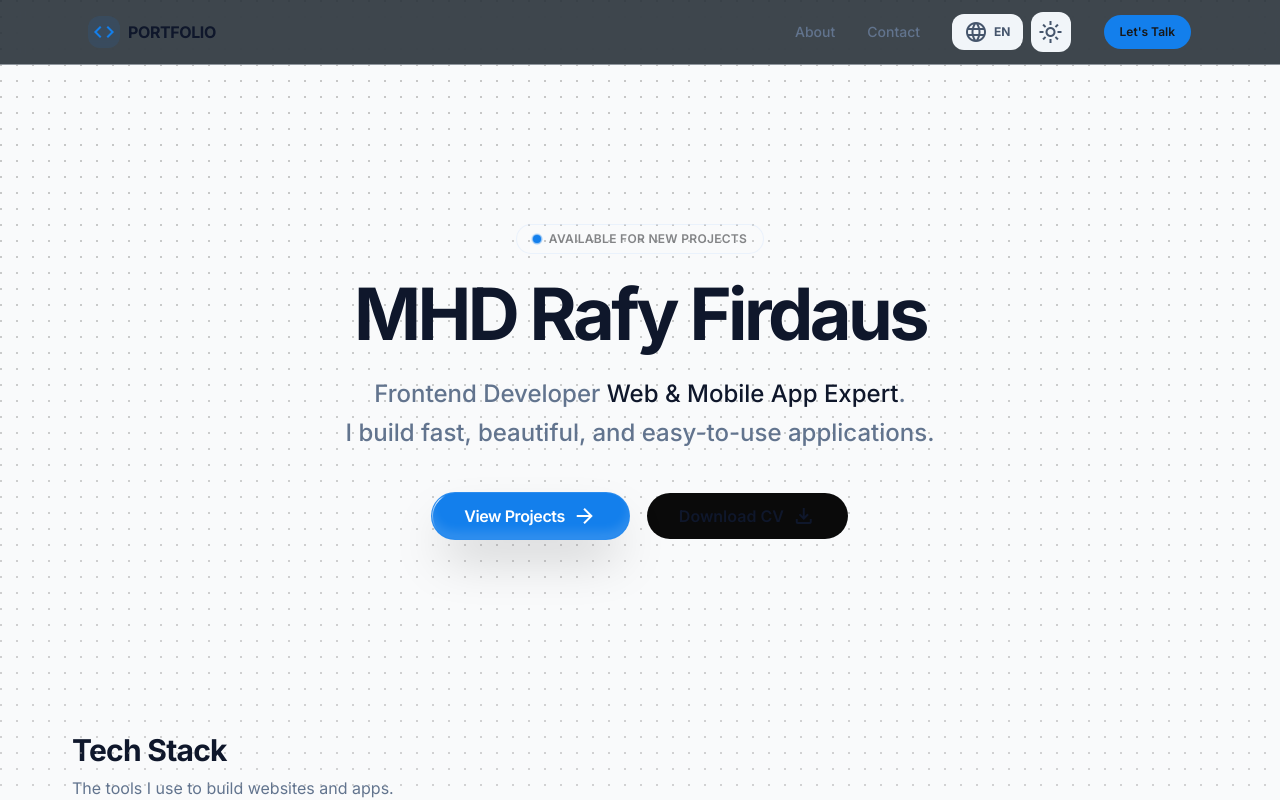
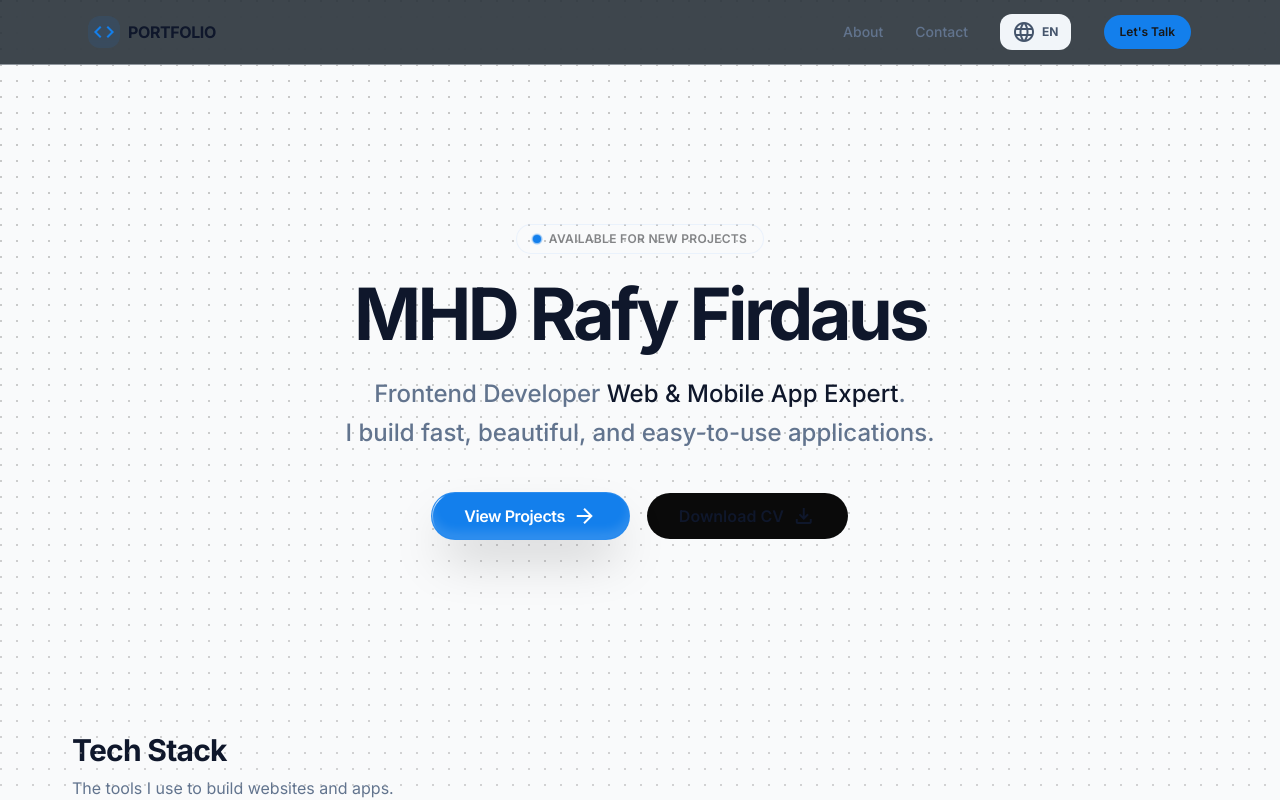
Before and after one commit to RafyFirdaus/MainPortofolio, a Next.js app: page / in a window 1280 px wide. Shown: the top 800 px of the page. Built offline with nearby package versions, Linux system fonts and the light colour scheme.

Commit message:
CHANGES: Remove Themes Toggle according to UI

```diff
--- a/package.json
+++ b/package.json
@@ -15,7 +15,6 @@
     "lucide-react": "^0.577.0",
     "motion": "^12.35.0",
     "next": "16.1.6",
-    "next-themes": "^0.4.6",
     "react": "19.2.3",
     "react-dom": "19.2.3",
     "tailwind-merge": "^3.5.0",
--- a/src/app/layout.tsx
+++ b/src/app/layout.tsx
@@ -1,6 +1,5 @@
 import type { Metadata } from "next";
 import { Inter, Geist } from "next/font/google";
-import { ThemeProvider } from "@/components/ThemeProvider";
 import { LanguageProvider } from "@/context/LanguageContext";
 import "./globals.css";
 import { cn } from "@/lib/utils";
@@ -23,18 +22,16 @@ export default function RootLayout({
   children: React.ReactNode;
 }>) {
   return (
-    <html lang="en" className={cn("scroll-smooth", "font-sans", geist.variable)} suppressHydrationWarning>
+    <html lang="en" className={cn("dark", "scroll-smooth", "font-sans", geist.variable)} suppressHydrationWarning>
       <head>
         <link href="https://fonts.googleapis.com/css2?family=Material+Symbols+Outlined:wght,FILL@100..700,0..1&display=swap" rel="stylesheet" />
       </head>
       <body
         className={`${inter.variable} bg-background-light dark:bg-background-dark text-slate-900 dark:text-slate-100 min-h-screen flex flex-col font-display selection:bg-primary/20 selection:text-primary antialiased`}
       >
-        <ThemeProvider attribute="class" defaultTheme="dark" enableSystem={false}>
-          <LanguageProvider>
-            {children}
-          </LanguageProvider>
-        </ThemeProvider>
+        <LanguageProvider>
+          {children}
+        </LanguageProvider>
       </body>
     </html>
   );
--- a/src/components/ThemeProvider.tsx
+++ /dev/null
@@ -1,11 +0,0 @@
-"use client"
-
-import * as React from "react"
-import { ThemeProvider as NextThemesProvider } from "next-themes"
-
-export function ThemeProvider({
-  children,
-  ...props
-}: React.ComponentProps<typeof NextThemesProvider>) {
-  return <NextThemesProvider {...props}>{children}</NextThemesProvider>
-}
--- a/src/components/ThemeToggle.tsx
+++ /dev/null
@@ -1,29 +0,0 @@
-"use client"
-
-import * as React from "react"
-import { useTheme } from "next-themes"
-
-export function ThemeToggle() {
-  const { theme, setTheme } = useTheme()
-  const [mounted, setMounted] = React.useState(false)
-
-  React.useEffect(() => {
-    setMounted(true)
-  }, [])
-
-  if (!mounted) {
-    return <div className="w-8 h-8" /> // Placeholder to prevent layout shift
-  }
-
-  return (
-    <button
-      onClick={() => setTheme(theme === "dark" ? "light" : "dark")}
-      className="p-2 rounded-lg bg-slate-100 dark:bg-slate-800 text-slate-600 dark:text-slate-300 hover:bg-slate-200 dark:hover:bg-slate-700 transition-colors flex items-center justify-center"
-      aria-label="Toggle theme"
-    >
-      <span className="material-symbols-outlined text-xl">
-        {theme === "dark" ? "light_mode" : "dark_mode"}
-      </span>
-    </button>
-  )
-}
--- a/src/components/sections/Navbar.tsx
+++ b/src/components/sections/Navbar.tsx
@@ -1,7 +1,6 @@
 "use client";
 
 import React, { useMemo } from 'react';
-import { ThemeToggle } from '@/components/ThemeToggle';
 import { LanguageToggle } from '@/components/LanguageToggle';
 import { Button } from '@/components/ui/button';
 
@@ -33,7 +32,6 @@ const Navbar = React.memo(function Navbar({ t }: NavbarProps) {
           </div>
           <div className="flex items-center gap-2">
             <LanguageToggle />
-            <ThemeToggle />
           </div>
           <a href="#contact">
             <Button className="hidden sm:flex rounded-full text-xs font-semibold h-9 px-4">
```
Also changed, not shown: 1 other file (tests, documents, lock files or other folders).
